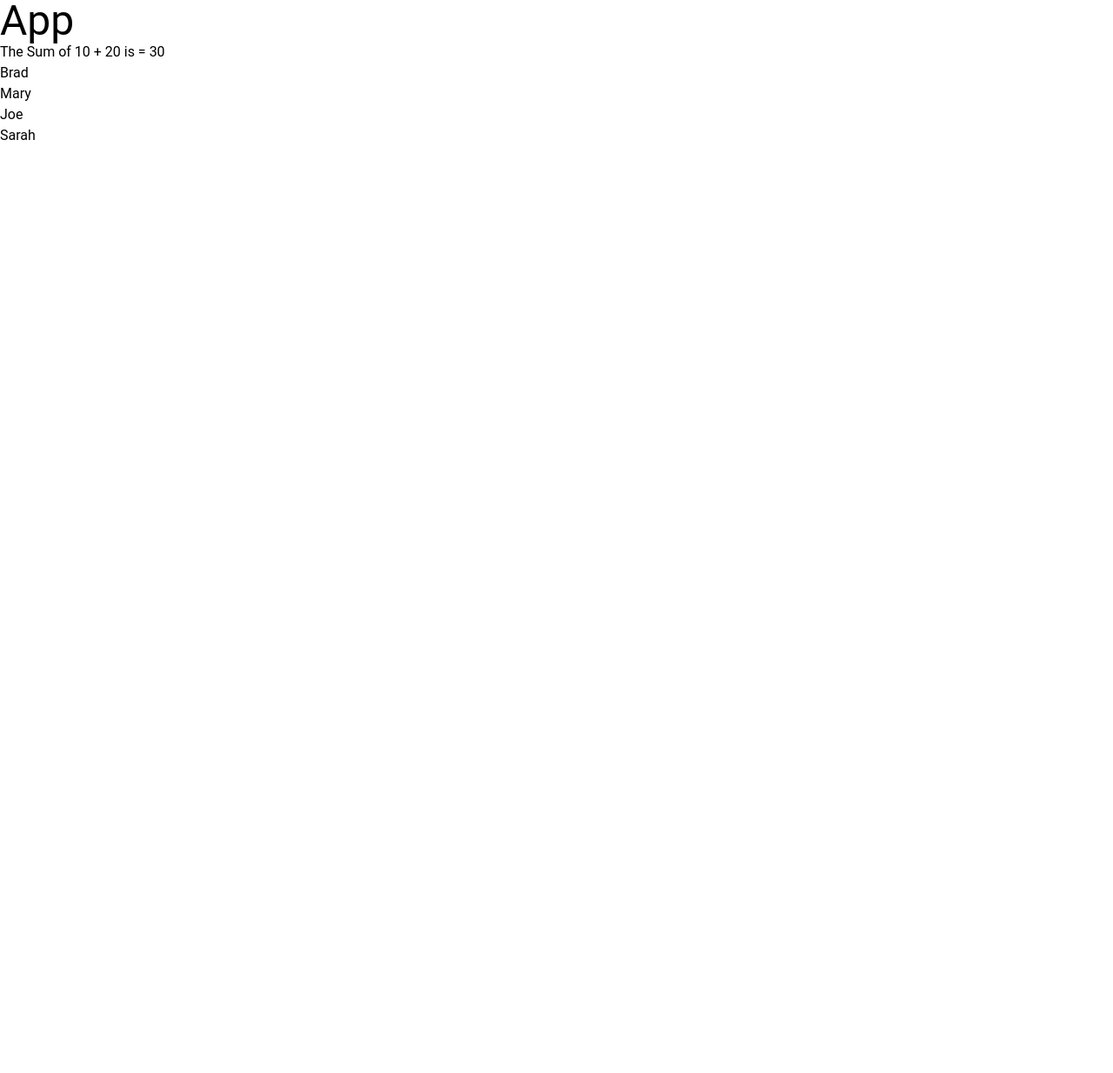
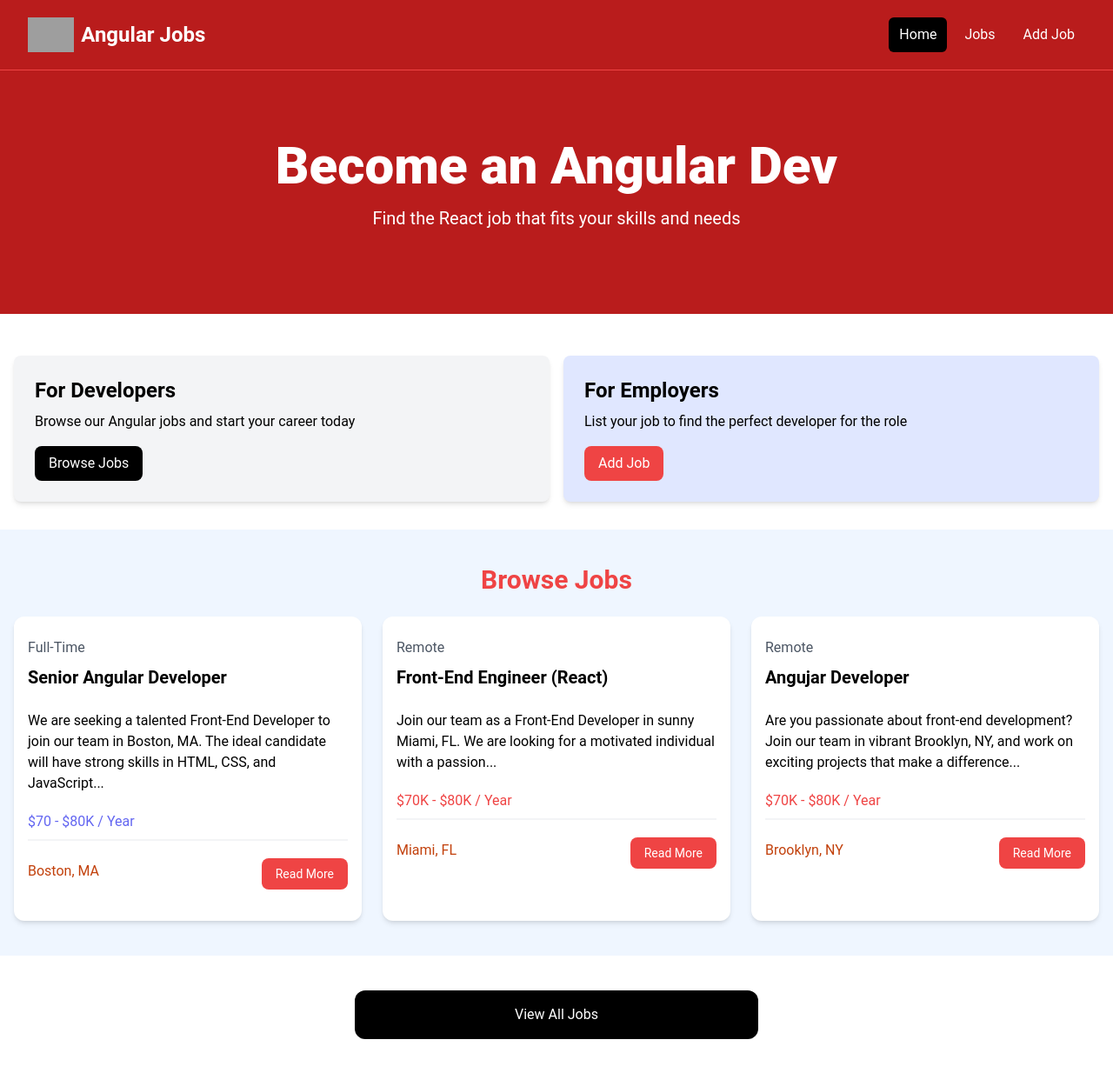
Before and after one commit to MikiChristian07/Angular-jobs, a React (Vite) app: page / in a window 1280 px wide. Shown: the whole page at 87% size. Before the commit the page ends 800 px from the top, so only its background shows below. Built offline with nearby package versions, Linux system fonts and the light colour scheme; grey boxes are pictures that could not be loaded.

Commit message:
Skeleton template for homepage

```diff
--- a/src/App.jsx
+++ b/src/App.jsx
@@ -1,21 +1,207 @@
 import React from 'react'
 
 const App = () => {
-  const x = 10;
-  const y = 20;
-  const names = ['Brad', 'Mary', 'Joe', 'Sarah'];
-
-  const sum = x+y;
-
   return (
     <>
-      <div className='text-5xl'>App</div>
-      <p>The Sum of {x} + {y} is = {sum} </p>
-      <ul>
-        {names.map((name, index) => (
-            <li key={ index }>{name}</li>
-        ))}
-      </ul>
+      <nav class="bg-red-700 border-b border-red-500">
+        <div class="mx-auto max-w-7xl px-2 sm:px-6 lg:px-8">
+          <div class="flex h-20 items-center justify-between">
+            <div
+              class="flex flex-1 items-center justify-center md:items-stretch md:justify-start"
+            >
+              {/* Logo */}
+              <a class="flex flex-shrink-0 items-center mr-4" href="/index.html">
+                <img
+                  class="h-10 w-auto"
+                  src="images/logo.png"
+                  alt="Angular Jobs"
+                />
+                <span class="hidden md:block text-white text-2xl font-bold ml-2"
+                  >Angular Jobs</span
+                >
+              </a>
+              <div class="md:ml-auto">
+                <div class="flex space-x-2">
+                  <a
+                    href="/index.html"
+                    class="text-white bg-black hover:bg-gray-900 hover:text-white rounded-md px-3 py-2"
+                    >Home</a
+                  >
+                  <a
+                    href="/jobs.html"
+                    class="text-white hover:bg-gray-900 hover:text-white rounded-md px-3 py-2"
+                    >Jobs</a
+                  >
+                  <a
+                    href="/add-job.html"
+                    class="text-white hover:bg-gray-900 hover:text-white rounded-md px-3 py-2"
+                    >Add Job</a
+                  >
+                </div>
+              </div>
+            </div>
+          </div>
+        </div>
+      </nav>
+
+      {/* Hero */}
+      <section class="bg-red-700 py-20 mb-4">
+        <div
+          class="max-w-7xl mx-auto px-4 sm:px-6 lg:px-8 flex flex-col items-center"
+        >
+          <div class="text-center">
+            <h1
+              class="text-4xl font-extrabold text-white sm:text-5xl md:text-6xl"
+            >
+              Become an Angular Dev
+            </h1>
+            <p class="my-4 text-xl text-white">
+              Find the React job that fits your skills and needs
+            </p>
+          </div>
+        </div>
+      </section>
+
+      {/* Developers and Employers */}
+      <section class="py-4">
+        <div class="container-xl lg:container m-auto">
+          <div class="grid grid-cols-1 md:grid-cols-2 gap-4 p-4 rounded-lg">
+            <div class="bg-gray-100 p-6 rounded-lg shadow-md">
+              <h2 class="text-2xl font-bold">For Developers</h2>
+              <p class="mt-2 mb-4">
+                Browse our Angular jobs and start your career today
+              </p>
+              <a
+                href="/jobs.html"
+                class="inline-block bg-black text-white rounded-lg px-4 py-2 hover:bg-gray-700"
+              >
+                Browse Jobs
+              </a>
+            </div>
+            <div class="bg-indigo-100 p-6 rounded-lg shadow-md">
+              <h2 class="text-2xl font-bold">For Employers</h2>
+              <p class="mt-2 mb-4">
+                List your job to find the perfect developer for the role
+              </p>
+              <a
+                href="/add-job.html"
+                class="inline-block bg-red-500 text-white rounded-lg px-4 py-2 hover:bg-red-600"
+              >
+                Add Job
+              </a>
+            </div>
+          </div>
+        </div>
+      </section>
+
+      {/* Browse Jobs */}
+      <section class="bg-blue-50 px-4 py-10">
+        <div class="container-xl lg:container m-auto">
+          <h2 class="text-3xl font-bold text-red-500 mb-6 text-center">
+            Browse Jobs
+          </h2>
+          <div class="grid grid-cols-1 md:grid-cols-3 gap-6">
+          {/* Job Listing 1 */}
+            <div class="bg-white rounded-xl shadow-md relative">
+              <div class="p-4">
+                <div class="mb-6">
+                  <div class="text-gray-600 my-2">Full-Time</div>
+                  <h3 class="text-xl font-bold">Senior Angular Developer</h3>
+                </div>
+
+                <div class="mb-5">
+                We are seeking a talented Front-End Developer to join our team in Boston, MA. The ideal candidate will have strong skills in HTML, CSS, and JavaScript...
+                </div>
+
+                <h3 class="text-indigo-500 mb-2">$70 - $80K / Year</h3>
+
+                <div class="border border-gray-100 mb-5"></div>
+
+                <div class="flex flex-col lg:flex-row justify-between mb-4">
+                  <div class="text-orange-700 mb-3">
+                    <i class="fa-solid fa-location-dot text-lg"></i>
+                    Boston, MA
+                  </div>
+                  <a
+                    href="job.html"
+                    class="h-[36px] bg-red-500 hover:bg-red-600 text-white px-4 py-2 rounded-lg text-center text-sm"
+                  >
+                  Read More
+                  </a>
+                </div>
+              </div>
+            </div>
+            {/* Job Listing 2 */}
+            <div class="bg-white rounded-xl shadow-md relative">
+              <div class="p-4">
+                <div class="mb-6">
+                  <div class="text-gray-600 my-2">Remote</div>
+                  <h3 class="text-xl font-bold">Front-End Engineer (React)</h3>
+                </div>
+
+                <div class="mb-5">
+                Join our team as a Front-End Developer in sunny Miami, FL. We are looking for a motivated individual with a passion...
+                </div>
+
+                <h3 class="text-red-500 mb-2">$70K - $80K / Year</h3>
+
+                <div class="border border-gray-100 mb-5"></div>
+
+                <div class="flex flex-col lg:flex-row justify-between mb-4">
+                  <div class="text-orange-700 mb-3">
+                    <i class="fa-solid fa-location-dot text-lg"></i>
+                    Miami, FL
+                  </div>
+                  <a
+                    href="job.html"
+                    class="h-[36px] bg-red-500 hover:bg-red-600 text-white px-4 py-2 rounded-lg text-center text-sm"
+                  >
+                  Read More
+                  </a>
+                </div>
+              </div>
+            </div>
+            {/* Job Listing 3 */}
+            <div class="bg-white rounded-xl shadow-md relative">
+              <div class="p-4">
+                <div class="mb-6">
+                  <div class="text-gray-600 my-2">Remote</div>
+                  <h3 class="text-xl font-bold">Angujar Developer</h3>
+                </div>
+
+                <div class="mb-5">
+                  Are you passionate about front-end development? Join our team in vibrant Brooklyn, NY, and work on exciting projects that make a difference...
+                </div>
+
+                <h3 class="text-red-500 mb-2">$70K - $80K / Year</h3>
+
+                <div class="border border-gray-100 mb-5"></div>
+
+                <div class="flex flex-col lg:flex-row justify-between mb-4">
+                  <div class="text-orange-700 mb-3">
+                    <i class="fa-solid fa-location-dot text-lg"></i>
+                    Brooklyn, NY
+                  </div>
+                  <a
+                    href="job.html"
+                    class="h-[36px] bg-red-500 hover:bg-red-600 text-white px-4 py-2 rounded-lg text-center text-sm"
+                  >
+                  Read More
+                  </a>
+                </div>
+              </div>
+            </div>
+          </div>
+        </div>
+      </section>
+
+      <section class="m-auto max-w-lg my-10 px-6">
+        <a
+          href="jobs.html"
+          class="block bg-black text-white text-center py-4 px-6 rounded-xl hover:bg-gray-700"
+          >View All Jobs</a
+        >
+      </section>
     </>
   )
 }
```
